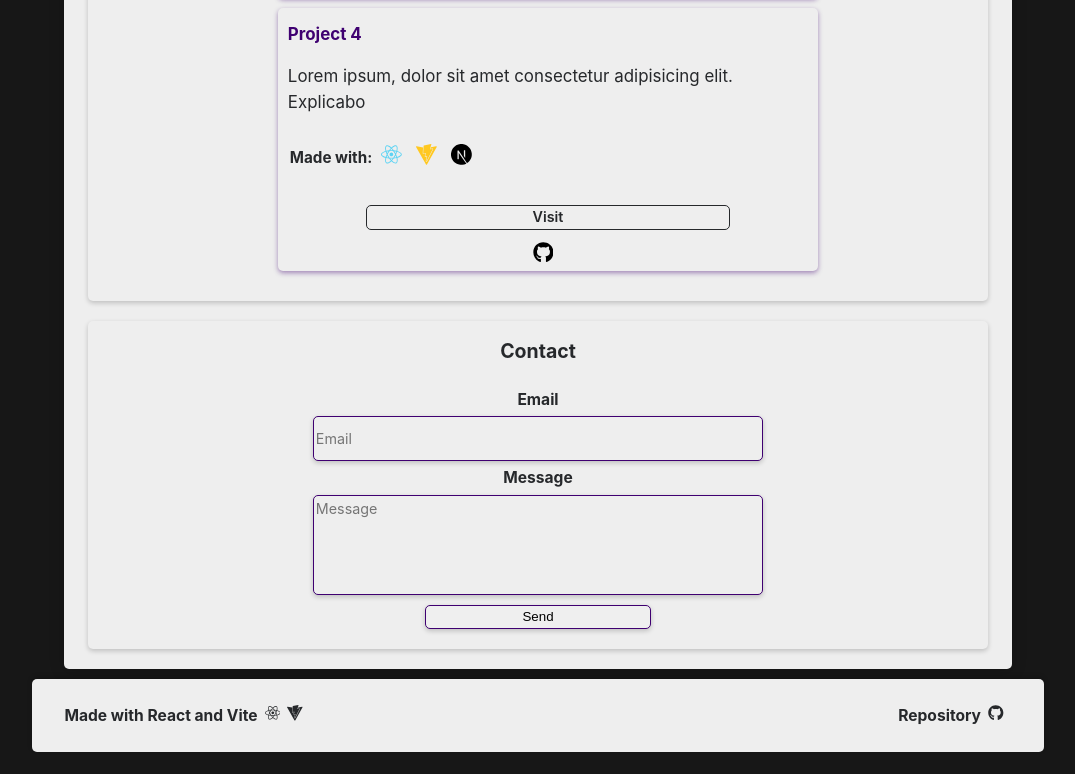
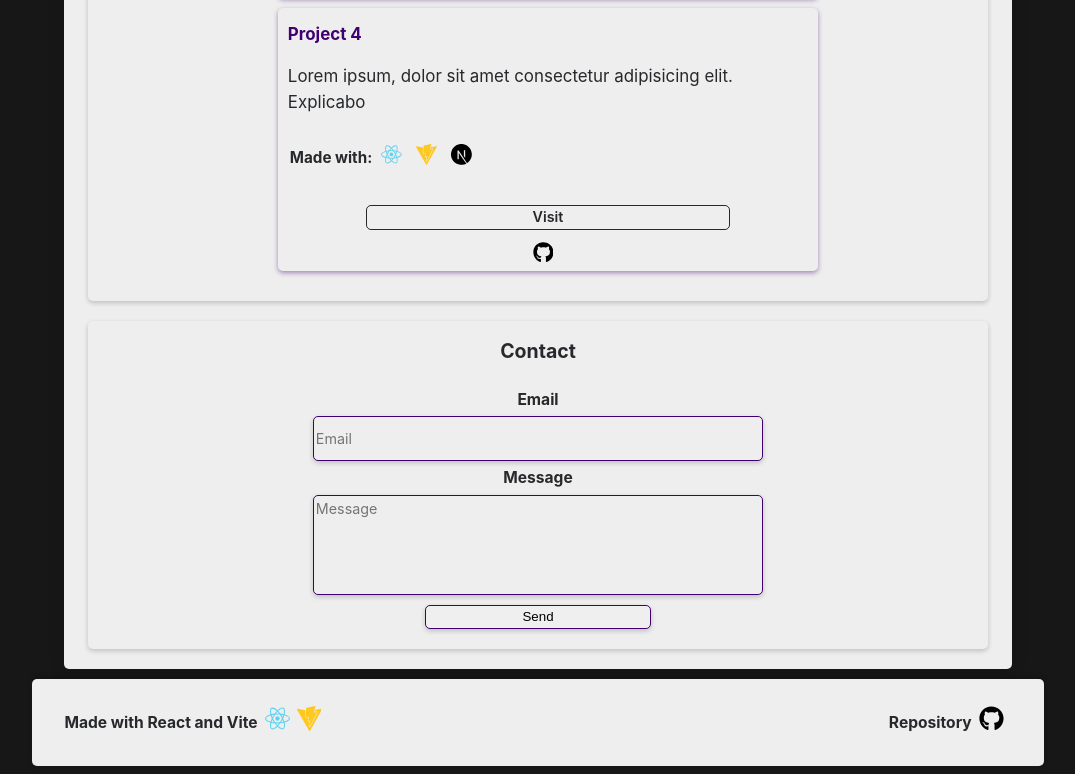
Before and after one commit to EnzoLy/portfolio-react, a React (Vite) app: page / in a window 1280 px wide. Shown: the part 1265-2039 px from the top of the page, without its empty margins (102-1177 px from the left). Built offline with nearby package versions, Linux system fonts and the light colour scheme.

Commit message:
adding globla icons

```diff
--- a/src/components/footer/Footer.jsx
+++ b/src/components/footer/Footer.jsx
@@ -1,13 +1,12 @@
 import { FooterItem } from './item/FooterItem'
 import styles from './styles.module.scss'
-import { FaGithub, FaReact } from 'react-icons/fa'
-import { SiVite } from 'react-icons/si'
+import { GitHubIcon, ReactIcon, ViteIcon } from '../icons/Icons'
 
 export const Footer = () => {
   return (
     <footer className={styles.footer}>
-      <FooterItem title='Made with React and Vite' href='https://vitejs.dev/guide/' Icon={[FaReact, SiVite]} />
-      <FooterItem title='Repository' href='https://github.com/EnzoLy' Icon={[FaGithub]} />
+      <FooterItem title='Made with React and Vite' href='https://vitejs.dev/guide/' Icon={[ReactIcon, ViteIcon]} />
+      <FooterItem title='Repository' href='https://github.com/EnzoLy' Icon={[GitHubIcon]} />
     </footer>
   )
 }
```
